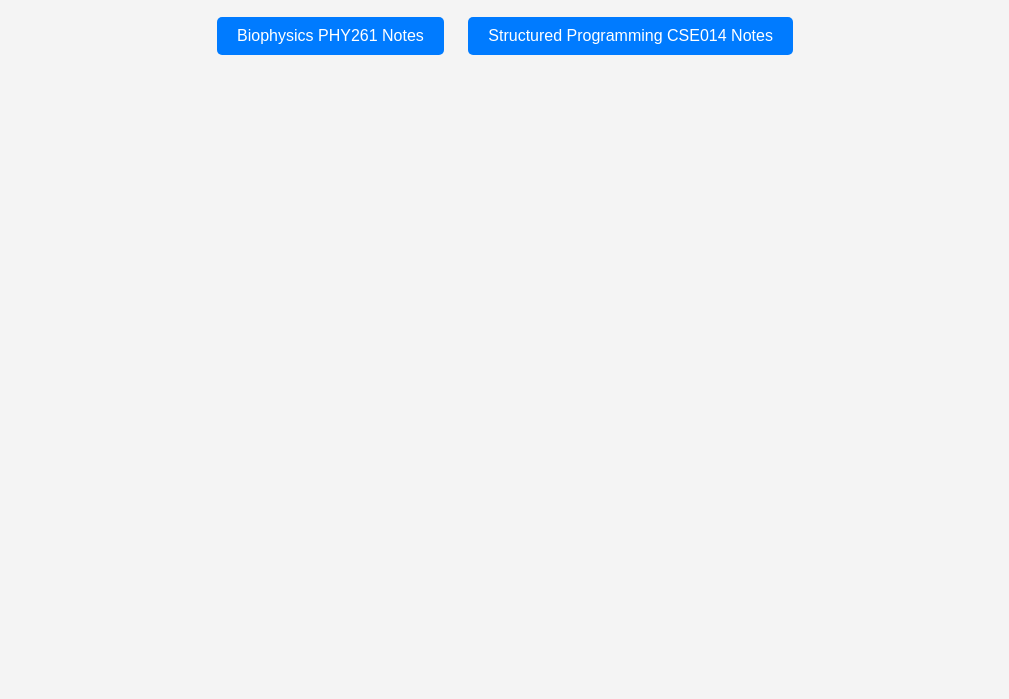
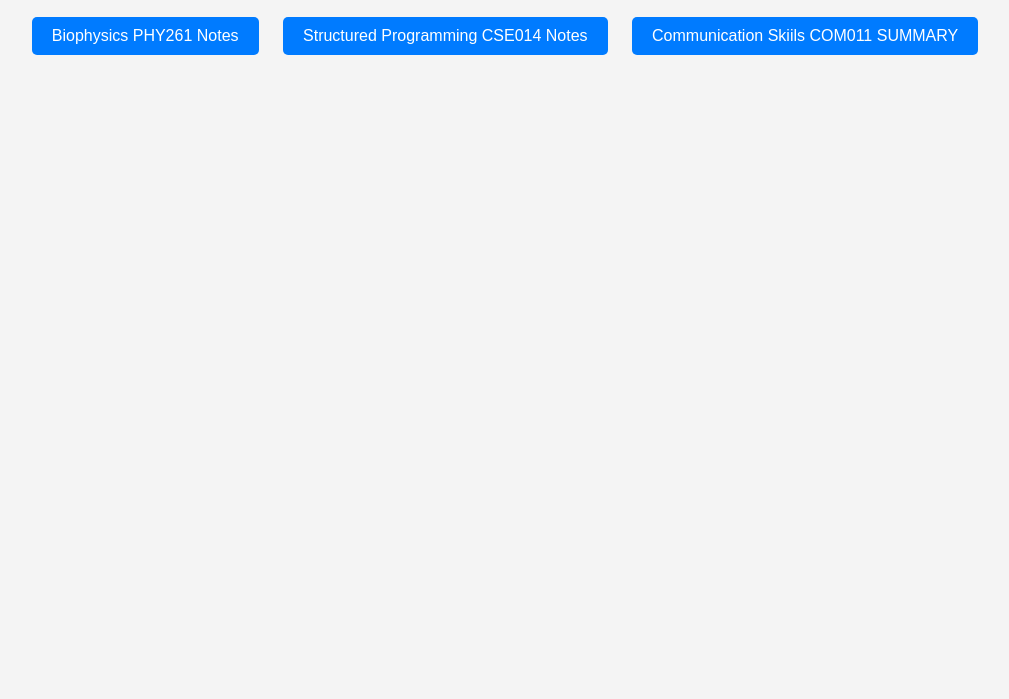
Before and after one commit to Kevoharvey/thebat.github.io, a plain HTML site: page index.html in a window 1280 px wide. Shown: the part 101-800 px from the top of the page, without its empty margins (135-1144 px from the left). Drawn offline with Linux system fonts and the light colour scheme.

Commit message:
Update index.html

```diff
--- a/index.html
+++ b/index.html
@@ -36,6 +36,8 @@
     <div>
         <button><a href="https://kevinharveysnotes.notion.site" target="_blank">Biophysics PHY261 Notes</a></button>
         <button><a href="https://kevinharveysnotes.notion.site/structured-programming-notes-cse014-gu" target="_blank">Structured Programming CSE014 Notes</a></button>
+        <button><a href="https://kevinharveysnotes.notion.site/communication-skills-summary?pvs=4" target="_blank">Communication Skiils COM011 SUMMARY</a></button>
+
     </div>
 </body>
 </html>
```
